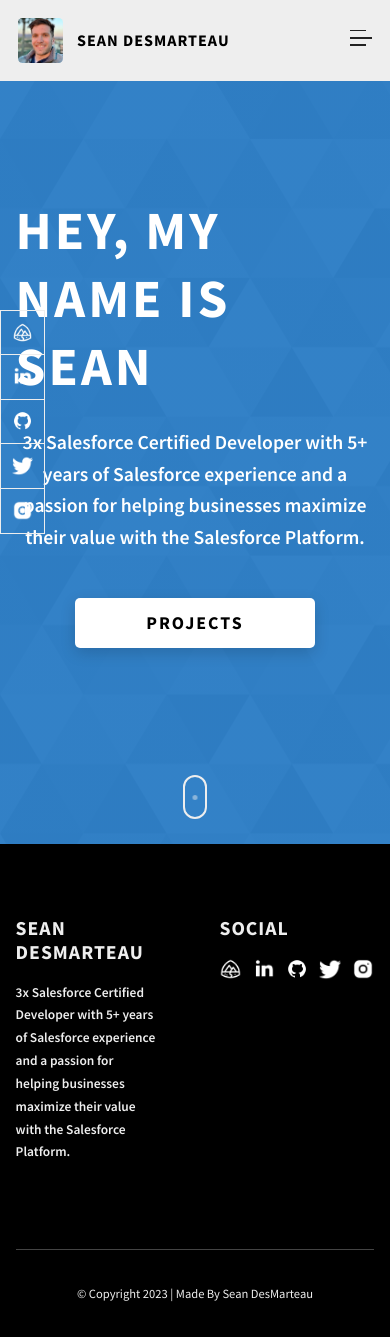
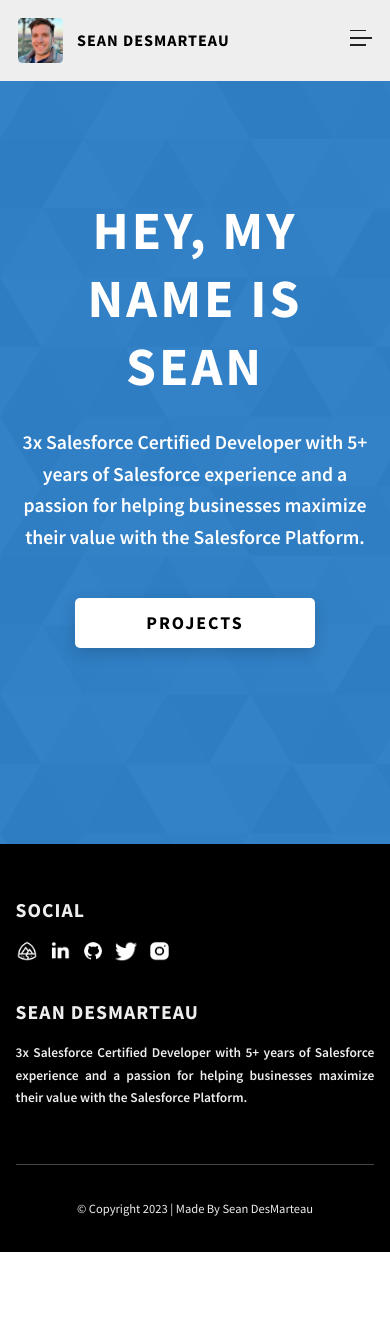
Before and after one commit to DeMart2416/sean-website, a React (Create React App) app in the folder client/: page / in a window 390 px wide. After the commit the page ends 1252 px from the top, so only its background shows below. Built offline with nearby package versions, Linux system fonts and the light colour scheme.

Commit message:
Responsive Layout changes

```diff
--- a/client/src/components/homepage/Footer.css
+++ b/client/src/components/homepage/Footer.css
@@ -33,6 +33,7 @@
 .footer-upper-info__detail {
     font: 600 1.5rem/1.7 'Source Sans Pro', sans-serif;
     margin-top: 2rem;
+    margin-bottom: 0;
 }
 
 .footer-upper-social-links {
@@ -66,3 +67,22 @@
     margin: 0;
     padding: 4rem;
 }
+
+@media (max-width: 600px) {
+    .footer-upper {
+        padding: 6rem 0;
+        flex-direction: column;
+
+    }
+
+    .footer-upper-socials {
+        order: 0;
+    }
+
+    .footer-upper-info {
+        max-width: 100%;
+        text-align: justify;
+        margin-top: 4rem;
+        order: 2;
+    }
+}
--- a/client/src/components/homepage/Footer.jsx
+++ b/client/src/components/homepage/Footer.jsx
@@ -5,7 +5,7 @@
     const year = new Date().getFullYear();
 
     return (
-        <section className="footer">
+        <section id="footer" className="footer">
             <div className="footer-content">
                 <div className="footer-upper">
                     <div className="footer-upper-info">
--- a/client/src/components/homepage/Hero.css
+++ b/client/src/components/homepage/Hero.css
@@ -28,6 +28,7 @@
     font-weight: bold;
     font-size: 6rem;
     letter-spacing: 3px;
+    text-align: center;
 }
 
 .hero-content__summary {
@@ -131,3 +132,25 @@
         opacity: 0;
     }
 }
+
+@media (max-width: 900px) {
+    .social-links {
+        display: none;
+    }
+}
+
+@media (max-width: 600px) {
+    .social-links {
+        display: none;
+    }
+
+    .home-hero__mouse-scroll-cont {
+        display: none;
+    }
+}
+
+@media (max-width: 500px) {
+    .social-links {
+        display: none;
+    }
+}
```
